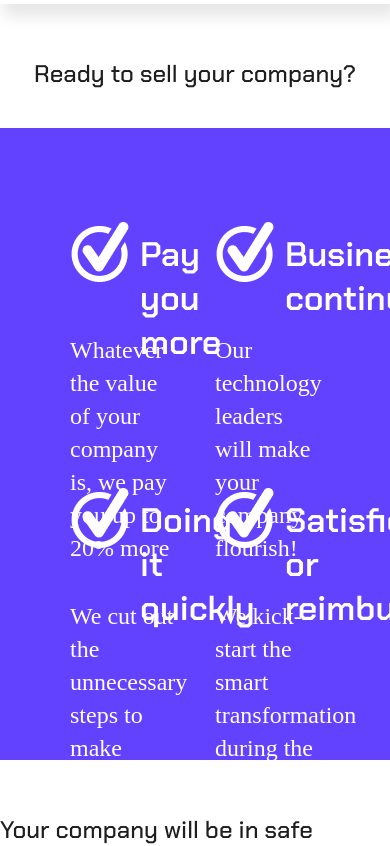
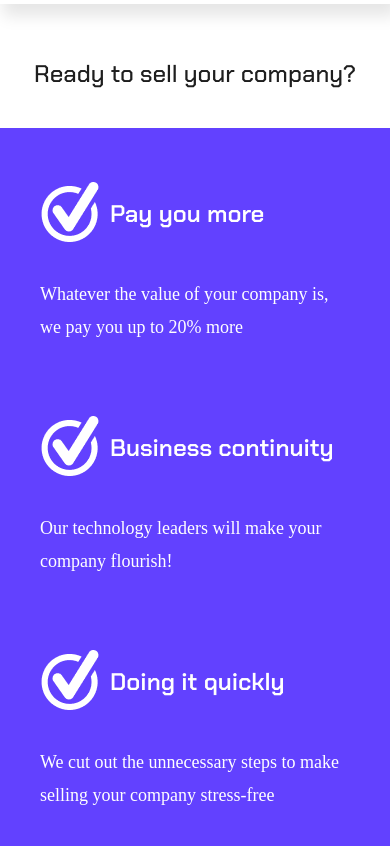
Before and after one commit to Arthur7711/lending-Page, a React (Create React App) app: page / in a window 390 px wide. Shown: the part 840-1686 px from the top of the page. Built offline with nearby package versions, Linux system fonts and the light colour scheme.

Commit message:
feat:(adaptive blue part)

```diff
--- a/src/components/bluePart/BluePart.module.css
+++ b/src/components/bluePart/BluePart.module.css
@@ -4,3 +4,10 @@
   grid-template-columns: 50% 50%;
   padding: 50px;
 }
+
+@media (max-width: 800px) {
+  .main {
+    grid-template-columns: 100%;
+    padding: 20px;
+  }
+}
--- a/src/components/ext/Ext.module.css
+++ b/src/components/ext/Ext.module.css
@@ -24,3 +24,22 @@
   line-height: 33px;
   color: #ffffff;
 }
+
+@media (max-width:500px) {
+  .title {
+    height: auto;
+    font-family: "Chakra Petch";
+    font-weight: 600;
+    font-size: 24px;
+    line-height: 44px;
+    color: #ffffff;
+  }
+  .text {
+    height: auto;
+    font-family: " Noto Sans";
+    font-weight: 500;
+    font-size: 18px;
+    line-height: 33px;
+    color: #ffffff;
+  }
+}
```
